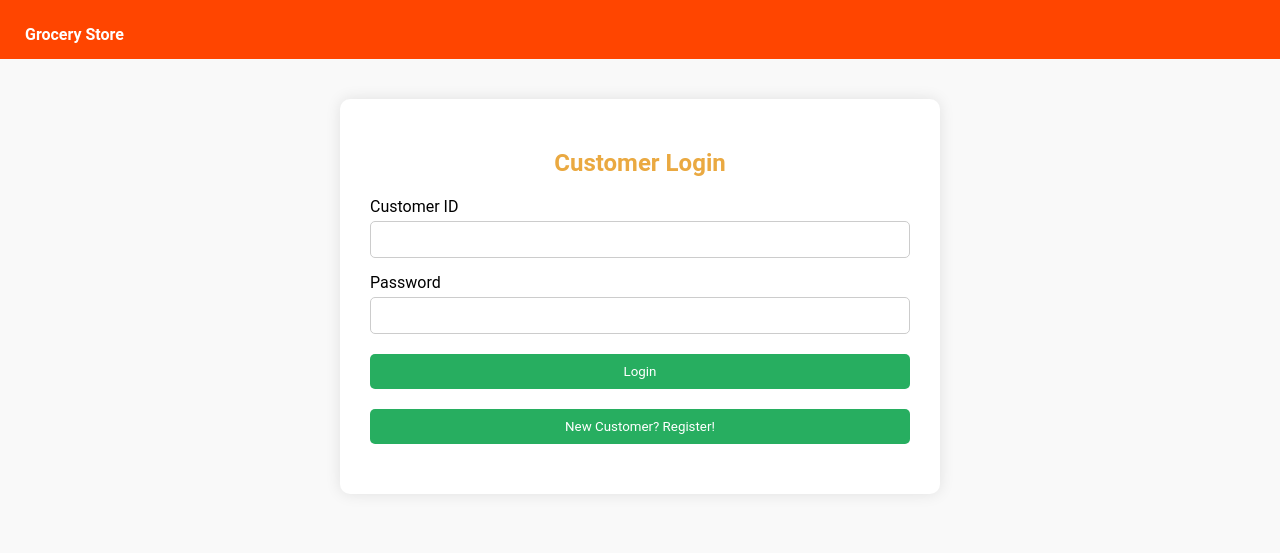
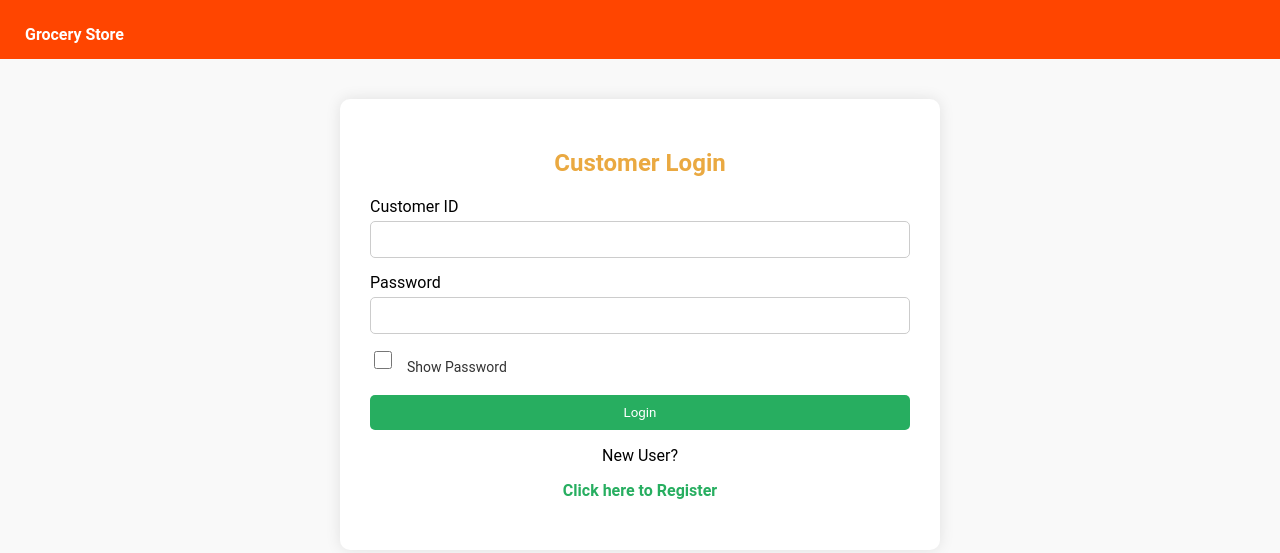
Before and after one commit to AradhyA360/PBL_WebUI, a plain HTML site: page login.html in a window 1280 px wide. Drawn offline with Linux system fonts and the light colour scheme.

Commit message:
new Update

```diff
--- a/login.html
+++ b/login.html
@@ -9,26 +9,36 @@
   <body>
     <nav>
       <div>
-        <strong><a href="/index.html">Grocery Store</a></strong>
+        <strong><a href="index.html">Grocery Store</a></strong>
       </div>
     </nav>
 
     <div class="container">
       <h2>Customer Login</h2>
-      <label for="custId">Customer ID</label>
-      <input type="text" id="custId" />
+      <form onsubmit="loginUser(event)">
+        <label for="custId">Customer ID</label>
+        <input type="text" id="custId" />
 
-      <label for="loginPassword">Password</label>
-      <input type="password" id="loginPassword" maxlength="30" />
+        <label for="loginPassword">Password</label>
+        <input type="password" id="loginPassword" maxlength="30" />
 
-      <button onclick="loginUser()">Login</button>
+        <div class="toggle-password">
+          <input type="checkbox" id="showPassword" onclick="togglePassword()" />
+          <label for="showPassword">Show Password</label>
+        </div>
 
-      <button onclick="window.location.href='register.html'">
-        New Customer? Register!
-      </button>
+        <button type="submit">Login</button>
+      </form>
+
+      <div class="login-link">
+        <p>New User?</p>
+        <a href="register.html">Click here to Register</a>
+      </div>
+
       <div id="loginMessage" class="success-message"></div>
     </div>
 
+    <div id="loginPopup" class="popup" style="display: none"></div>
     <script src="login.js"></script>
   </body>
 </html>
--- a/login.js
+++ b/login.js
@@ -1,30 +1,32 @@
-function loginUser() {
-  const custId = document.getElementById("custId").value.trim();
-  const password = document.getElementById("loginPassword").value.trim();
-  const messageDiv = document.getElementById("loginMessage");
+function togglePassword() {
+  const pwdInput = document.getElementById("loginPassword");
+  pwdInput.type = pwdInput.type === "password" ? "text" : "password";
+}
 
-  if (!custId && !password) {
-    messageDiv.innerHTML = "ID/password not valid";
-    messageDiv.style.color = "red";
+function loginUser(event) {
+  event.preventDefault();
+
+  const enteredId = document.getElementById("custId").value.trim();
+  const enteredPassword = document.getElementById("loginPassword").value.trim();
+  const popup = document.getElementById("loginPopup");
+
+  const user = JSON.parse(localStorage.getItem("registeredUser"));
+
+  if (!user) {
+    popup.innerHTML = `<h3>Error</h3><p>No user registered yet. Please register first.</p>`;
+    popup.style.display = "block";
     return;
   }
 
-  if (!custId.startsWith("CUST")) {
-    messageDiv.innerHTML = "ID not valid";
-    messageDiv.style.color = "red";
-    return;
+  if (enteredId === user.customerId && enteredPassword === user.password) {
+    document.getElementById("loginMessage").innerHTML =
+      "Login Successful. Redirecting...";
+    document.getElementById("loginMessage").style.color = "green";
+    setTimeout(() => {
+      window.location.href = "home.html";
+    }, 1000);
+  } else {
+    popup.innerHTML = `<h3>Login Failed</h3><p>Invalid ID or Password. Please try again.</p>`;
+    popup.style.display = "block";
   }
-
-  if (password.length < 5) {
-    messageDiv.innerHTML = "Password not valid";
-    messageDiv.style.color = "red";
-    return;
-  }
-
-  messageDiv.innerHTML = "Login Successful. Redirecting...";
-  messageDiv.style.color = "green";
-
-  setTimeout(() => {
-    window.location.href = "home.html";
-  }, 1000);
 }
--- a/style.css
+++ b/style.css
@@ -84,9 +84,9 @@ button:hover {
   top: 50%;
   left: 50%;
   transform: translate(-50%, -50%);
-  background-color: #e0ffe0;
-  border: 2px solid #2ecc71;
-  padding: 30px;
+  background-color: #ffe0e0;
+  border: 2px solid #e74c3c;
+  padding: 20px;
   border-radius: 10px;
   box-shadow: 0 0 15px rgba(0, 0, 0, 0.2);
   z-index: 9999;
@@ -94,12 +94,52 @@ button:hover {
 }
 
 .popup h3 {
-  color: #2ecc71;
+  color: #e74c3c;
   margin-bottom: 10px;
 }
 
 .popup p {
   margin: 5px 0;
+}
+
+.toggle-password {
+  display: flex;
+  align-items: left;
+  margin-top: 5px;
+}
+
+.toggle-password input[type="checkbox"] {
+  margin-right: 5px;
+}
+
+.login-link {
+  margin-top: 15px;
+  text-align: center;
+}
+
+.login-link a {
+  text-decoration: none;
+  color: #27ae60;
+  font-weight: bold;
+}
+
+.login-link a:hover {
+  text-decoration: underline;
+}
+
+.toggle-password {
+  display: flex;
+  align-items: center;
+  margin-top: 10px;
+  gap: 10px;
+  font-size: 14px;
+  color: #333;
+}
+
+.toggle-password input[type="checkbox"] {
+  width: 18px;
+  height: 18px;
+  cursor: pointer;
 }
 
 @media (max-width: 768px) {
```
Also changed, not shown: register.html (+6 -0 lines), register.js (+19 -6 lines).
